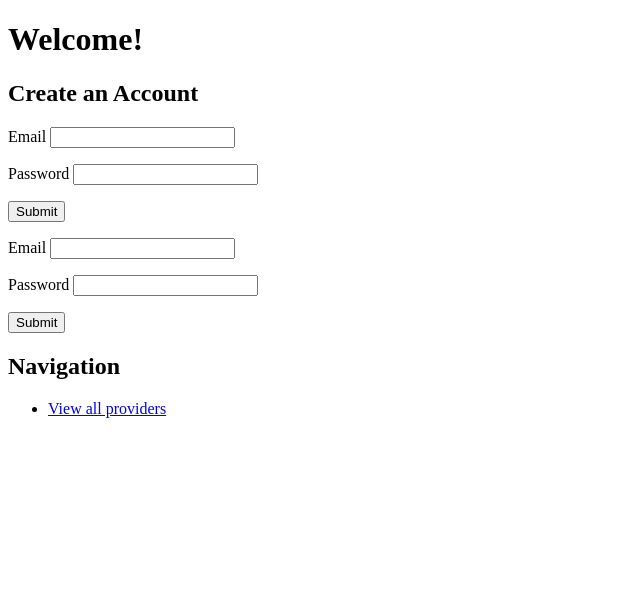
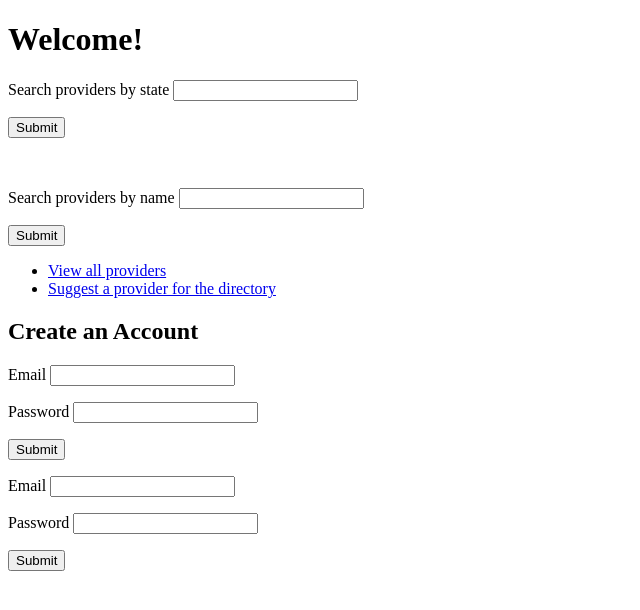
Before and after one commit to georgiaschmitt/CH-phys-directory, a Flask app: page / in a window 1280 px wide. Shown: the top 610 px of the page, without its empty margins (0-640 px from the left). Run offline with Flask 2, Linux system fonts and the light colour scheme.

Commit message:
Searching started

```diff
--- a/model.py
+++ b/model.py
@@ -78,6 +78,7 @@ class Location(db.Model):
 
 
 def connect_to_db(flask_app, db_uri='postgresql:///CH', echo=True):
+    """Connect the database to the Flask app."""
     flask_app.config['SQLALCHEMY_DATABASE_URI'] = db_uri
     flask_app.config['SQLALCHEMY_ECHO'] = echo
     flask_app.config['SQLALCHEMY_TRACK_MODIFICATIONS'] = False
@@ -91,6 +92,7 @@ def connect_to_db(flask_app, db_uri='postgresql:///CH', echo=True):
 if __name__ == '__main__':
     from server import app
 
+
     # Call connect_to_db(app, echo=False) if your program output gets
     # too annoying; this will tell SQLAlchemy not to print out every
     # query it executes.
--- a/server.py
+++ b/server.py
@@ -47,6 +47,19 @@ def user_login():
         flash('Username and password do not match, please try again!')
     return redirect("/")
 
+@app.route("/search/state")
+def search_by_state():
+    """Search providers by state."""
+
+    state = request.args.get('state')
+    providers = crud.get_physicians_by_state(state)
+    return render_template('search_results.html', providers=providers)
+
+@app.route("/search/name")
+def search_by_name():
+    name = request.args.get('name')
+    providers = get_physician_by_name(name)
+    return render_template('search_results.html', providers=providers)
 
 
 @app.route("/providers")
@@ -56,11 +69,25 @@ def all_providers():
     providers = crud.get_all_physicians()
     return render_template("all_providers.html", providers=providers)
 
+
 @app.route("/providers/<provider_id>")
 def show_provider(provider_id):
     """Show details on a provider."""
     provider = crud.get_physician_by_id(provider_id)
     return render_template('provider_details.html', provider=provider)
+
+@app.route("/suggestion_form")
+def suggest_provider():
+    return render_template('suggestion_form.html')
+
+@app.route("/suggestion_submit", methods=['POST'])
+def submit_suggestion():
+    name = request.form.get("name")
+    institution = request.form.get("institution")
+    city = request.form.get("city")
+    state = request.form.get("state")
+    flash('Your suggestion has been submitted! Thank you!')
+    return redirect("/")
 
 @app.route("/favorites")
 def show_user_favorites():
--- a/templates/homepage.html
+++ b/templates/homepage.html
@@ -5,6 +5,33 @@
 
 {% block body %}
   <h1>Welcome!</h1>
+
+
+    <form action="/search/state">
+      <p>
+        Search providers by state <input type="text" name="state">
+      </p>
+      <p>
+        <input type="submit">
+      </p>
+    </form><br>
+
+
+    <form action="/search/name">
+      <p>
+        Search providers by name <input type="text" name="name">
+      </p>
+      <p>
+        <input type="submit">
+      </p>
+    </form>
+  <ul>
+    <li><a href="/providers">View all providers</a></li>
+    <li><a href="/suggestion_form">Suggest a provider for the directory</a></li>
+
+  </ul>
+
+
 
   <h2> Create an Account</h2>
   <form action="/users" method="POST">
@@ -31,8 +58,5 @@
     </p>
   </form>
 
-  <h2>Navigation</h2>
-  <ul>
-    <li><a href="/providers">View all providers</a></li>
-  </ul>
+
 {% endblock %}
```
Also changed, not shown: CRUD.py (+7 -6 lines).
